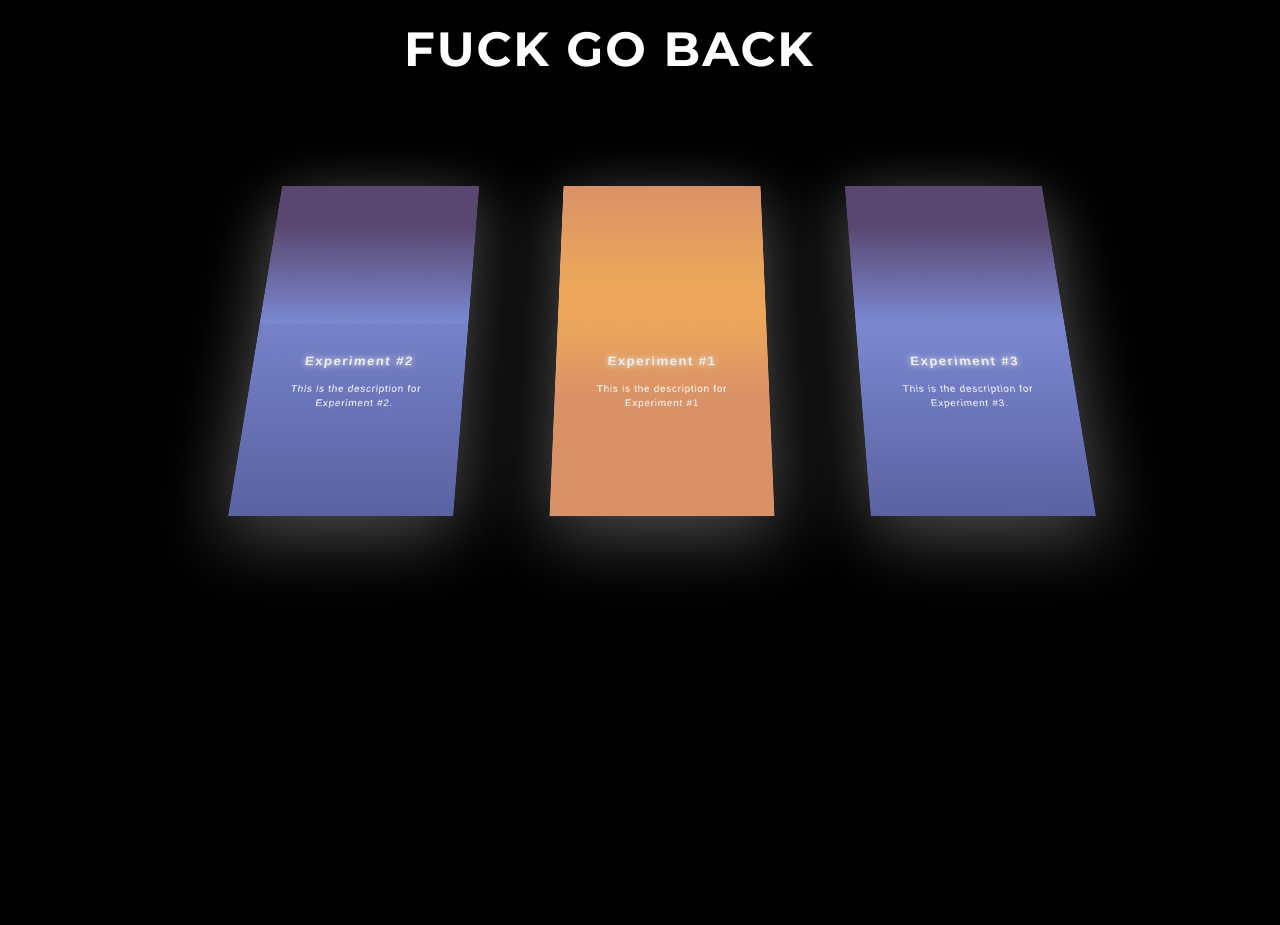
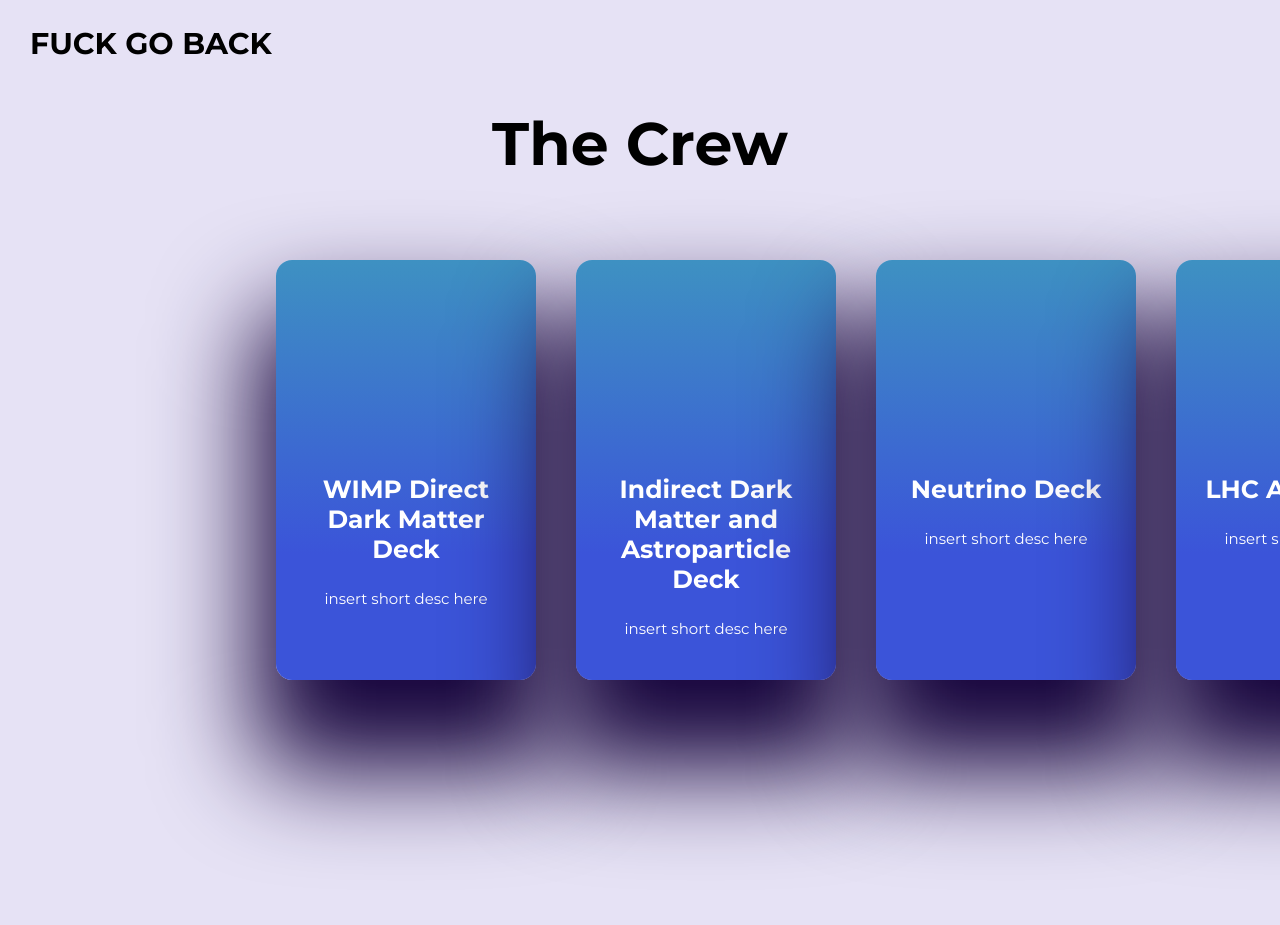
Before and after one commit to WSReeve/fantasy-physics-v.2, a Jekyll site: the page built from docs/the-experiments.html, in a window 1280 px wide. Built offline with Jekyll 4.4.1, drawn with Linux system fonts in a browser that asks for light colours; before the commit the page ends 900 px from its top, so only the background shows below that.

Commit message:
converted main.css to BEM convention and fixed cards. added News section to home.html

```diff
--- a/docs/css/main.css
+++ b/docs/css/main.css
@@ -1,270 +1,121 @@
+html {
+  font-size: 20px;
+}
+
 body {
     margin: 0;
     padding: 0;
     height: 100vh;
-    background: #000000;
+    background: #e6e2f5;
+    font-family: 'Montserrat', sans-serif;
   }
 
 section {
-    height: 100%;
+  height: 100%;
+  display: inline;
 }
 
-h1 > a {
+.heading__title {
+  text-align: center;
+  margin: auto;
+  font-size: 3rem;
+  color: #000;
+  padding: 1rem;
+}
+
+.heading__back > a {
     text-decoration: none;
-    color: #fff;
-    font-family: 'Montserrat', sans-serif;
-    font-size: 2em;
-    padding: 20px;
+    color: #000;
+    font-size: 1em;
+    padding: 1em;
 
 }
 
+.wrapper {
+  justify-items: center;
+  align-items: center;
+  margin: auto;
+  width: 60vw;
+  height: 60vh;
+  display: grid;
+  grid-template-columns: repeat(5, minmax(15em, 1fr));
+  grid-auto-rows: minmax(5rem, auto);
 
-@import url('https://fonts.googleapis.com/css?family=Raleway:200');
-body {
-  font-family: 'Raleway', sans-serif;
 }
 
-.wrapper {
-  position: absolute;
-  top: 10%;
-  left: 40%;
-  width: 300px;
-  height: 500px;
-  perspective: 900px;
+.card {
+  display: flex;
+  -ms-flex-direction: column;
+  flex-direction: column;
+  position: relative;
+  width: 13em;
+  height: 21em;
+  transition: .5s all ease;
+  transform: rotateX(0deg) scale(1);
+  perspective: 1000px;
+  animation: entry 1s linear 1;
+  background: linear-gradient(to top, #3B54D9 30%, #3E91C2 100%);
+  border-radius: .8rem;
+  box-shadow: 0em 3.5em 5em 1em rgb(23, 5, 61);
 }
 
-.container {
-  position: absolute;
-  top: 0%;
-  width: 100%;
-  height: 100%;
-  transition: .5s all ease;
-  transform: rotateX(20deg) scale(0.7);
-  perspective: 1000px;
-  box-shadow: 0px 20px 50px #5555ff;
-  animation: entry 1s linear 1;
-}
 
-#c0 {
-  position: absolute;
-  top: 0%;
-  width: 100%;
-  height: 100%;
-  background: linear-gradient(to bottom, #eba65b 30%, #d99267 100%);
-  z-index: 300;
-  box-shadow: 0px 20px 100px #555;
-}
-
-#c1 {
-  background: linear-gradient(to bottom, #59476f 30%, #7b88d1 100%);
-  box-shadow: 0px 20px 100px #555;
-  left: 100%;
-  z-index: 0;
-}
-
-#c2 {
-  left: -100%;
-  z-index: 0;
-  background: linear-gradient(to bottom, #59476f 30%, #7b88d1 100%);
-  box-shadow: 0px 20px 100px #555;
-}
-
-.container:hover {
+.card:hover {
   cursor: pointer;
-  transform: rotate(0deg) scale(1) translateY(10px);
+  transform: rotate(0deg) scale(1.3) translateY(1em);
   transition: .5s all ease;
   z-index: 400;
 }
 
-.image {
+.card__image {
   position: absolute;
   top: 0%;
   left: 0%;
   width: 100%;
   height: 45%;
-  background: linear-gradient(to top, #eba65b 30%, #d99267 100%);
 }
 
-#i1 {
-  background: linear-gradient(to bottom, #59476f 30%, #7b88d1 100%);
-}
-
-#i2 {
-  background: linear-gradient(to bottom, #59476f 30%, #7b88d1 100%);
-}
-
-span {
-  position: absolute;
-  top: 0%;
-  left: 55%;
-  border-radius: 100%;
-  background-color: #fff;
-  z-index: 10;
-}
-
-.sun {
-  position: absolute;
-  top: 50%;
-  height: 50%;
-  left: 0%;
-  width: 100%;
-}
-
-.sun1 {
-  width: 50px;
-  height: 50px;
-  box-shadow: 0px 0px 10px #fff;
-}
-
-.st4 {
-  fill: #f8c56f;
-  opacity: 1;
-}
-
-.st5,
-.st7 {
-  fill: #fff;
-}
-
-#sh2 {
-  opacity: 0.5;
-}
-
-#sh3 {
-  opacity: 0.3;
-}
-
-.st6 {
-  fill: #59476f;
-}
-
-.st10 {
-  fill: #c5a7e5;
-  stroke: #222;
-}
-
-.st11 {
-  stroke: #212121;
-  opacity: 0.5;
-}
-
-#sh1 {
-  fill: #f8c56f;
-  opacity: 0.4;
-}
-
-.st0 {
-  fill: #a25a62;
-  stroke: none;
-  stroke-miterlimit: 10;
-}
-
-.st1 {
-  fill: none;
-  stroke: #a25a62;
-  stroke-width: 2;
-  stroke-miterlimit: 10;
-}
-
-.st2 {
-  fill: #cd775c;
-}
-
-.st3 {
-  fill: #fff;
-  opacity: 0.3;
-}
-
-.story {
+.card__text {
   position: absolute;
   top: 45%;
   left: 0%;
   height: 55%;
   width: 100%;
-  background: linear-gradient(to bottom, #eba65b 0%, #d99267 40%);
   z-index: 30;
-}
-
-#s1 {
-  background: linear-gradient(to top, #5b62a2 0%, #7b88d1 100%);
-}
-
-#s2 {
-  background: linear-gradient(to top, #5b62a2 0%, #7b88d1 120%);
-}
-
-.info {
-  position: absolute;
-  top: 10%;
 }
 
 h3 {
   text-align: center;
-  text-shadow: 0px 0px 10px #eee;
-  color: #eee;
-  letter-spacing: 2px;
-}
-
-h4 {
-  color: #111;
-  position: absolute;
-  top: 30%;
-  left: 30%;
-  letter-spacing: 2px;
-}
-
-h1 {
-  color: #111;
-  position: fixed;
-  top: 0%;
-  left: 30%;
-  letter-spacing: 2px;
+  color: #fff;
+  font-size: 1.25rem;
+  padding: 0em 1em 0em 1em;
 }
 
 p {
-  font-size: 14px;
+  font-size: .75rem;
   color: #fff;
-  padding: 0px 20px 20px 20px;
-  line-height: 150%;
+  padding: 0em 1.25em 1.25em 1.25em;
   text-align: center;
-  letter-spacing: 1px;
-}
-
-li {
-  position: absolute;
-  top: 50%;
-  list-style: none;
-  color: #111;
-}
-
-li:nth-child(1) {
-  left: 15%;
-  animation: simple1 1s linear infinite;
-}
-
-li:nth-child(2) {
-  right: 15%;
-  animation: simple 1s linear infinite;
 }
 
 @keyframes simple {
   50% {
-    transform: translateX(10px);
+    transform: translateX(1em);
     opacity: 0.5;
   }
   100% {
-    transform: translateX(10px);
+    transform: translateX(1em);
     opacity: 0;
   }
 }
 
 @keyframes simple1 {
   50% {
-    transform: translateX(-10px);
+    transform: translateX(-1em);
     opacity: 0.5;
   }
   100% {
-    transform: translateX(-10px);
+    transform: translateX(-1em);
     opacity: 0;
   }
 }
--- a/docs/the-experiments.html
+++ b/docs/the-experiments.html
@@ -15,41 +15,55 @@ permalink: /the-experiments.html
 </head>
 <body>
     <section>
-        <h1><a href="{{ site.baseurl }}/">FUCK GO BACK</a></h1>
+        <div class="heading">
+            <h1 class="heading__back"><a href="{{ site.baseurl }}/">FUCK GO BACK</a></h1>
+            <h1 class="heading__title">The Crew</h1>
+        </div>
         <div class="wrapper">
 
-            <div class="container" id="c0">
-                <div class="image" id="i0">
+            <div class="card card--1">
+                <div class="card__image">
                     <!--Put Image Here-->
                 </div>
-                <div class="story" id="s0">
-                    <div class="info">
-                    <h3>Experiment #1</h3>
-                    <p>This is the description for Experiment #1</p>
-                    </div>
+                <div class="card__text">
+                    <h3>WIMP Direct Dark Matter Deck</h3>
+                    <p>insert short desc here</p>
                 </div>
             </div>
-            <div class="container" id="c1">
-                <div class="image" id="i1">
+            <div class="card card--2">
+                <div class="card__image">
                     <!--Put image here-->
                 </div>
-                <div class="story" id="s1">
-                    <div class="info">
-                        <h3>Experiment #3</h3>
-                    <p> This is the description for Experiment #3.</p>
-                    </div>
+                <div class="card__text">
+                        <h3>Indirect Dark Matter and Astroparticle Deck</h3>
+                    <p>insert short desc here</p>
                 </div>
             </div>
-            <div class="container" id="c2">
-                <div class="image" id="i2">
+            <div class="card card--3">
+                <div class="card__image">
                     <!--Put image here-->
                 </div>
-                <div class="story" id="s2">
-                    <div class="info">
-                    <h3>Experiment #2</h3>
-                    <p> This is the description for Experiment #2.</p>
-
-                    </div>
+                <div class="card__text">
+                    <h3>Neutrino Deck</h3>
+                    <p>insert short desc here</p>
+                </div>
+            </div>
+            <div class="card card--4">
+                <div class="card__image">
+                    <!--Put image here-->
+                </div>
+                <div class="card__text">
+                    <h3>LHC Atlas Deck</h3>
+                    <p>insert short desc here</p>
+                </div>
+            </div>
+            <div class="card card--5">
+                <div class="card__image">
+                    <!--Put Image Here-->
+                </div>
+                <div class="card__text">
+                    <h3>LHC CMS Deck</h3>
+                    <p>insert short desc here</p>
                 </div>
             </div>
         </div>
```
Also changed, not shown: docs/_layouts/home.html (+12 -4 lines), docs/css/style.css (+40 -8 lines), 2 other files.
